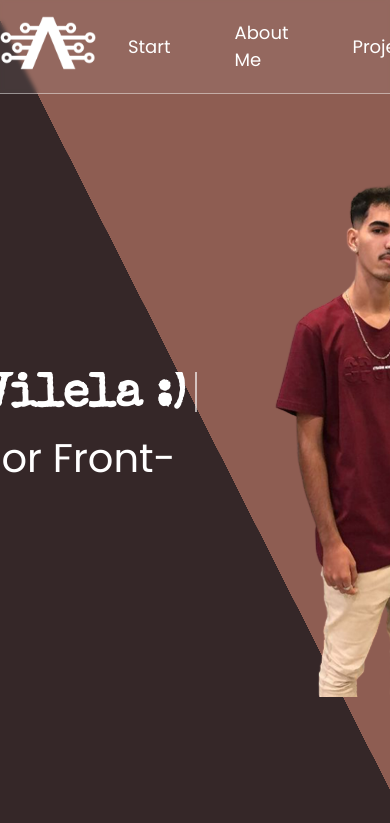
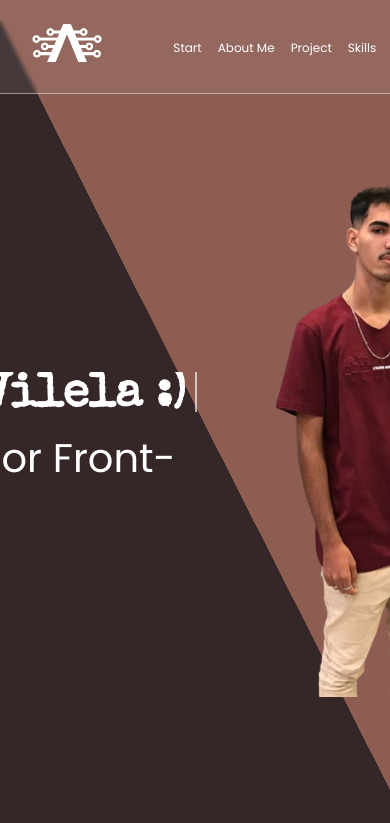
Before and after one commit to AndersonVilela/myprotifolio, a React (Create React App) app: page / in a window 390 px wide. Shown: the top 823 px of the page. Built offline with nearby package versions, Linux system fonts and the light colour scheme.

Commit message:
adicionando responsividade

```diff
--- a/src/components/Header/style.module.css
+++ b/src/components/Header/style.module.css
@@ -42,3 +42,71 @@
   color: #004fb0;
   transition: 0.4s;
 }
+
+@media (max-width: 820px) {
+
+  .Navbar {
+    width: 29.99rem;
+  }
+  .Logo {
+    width: 70px;
+    height: 70px;
+  }
+
+  .Refs li{
+    margin: 0 1rem;
+
+  }
+
+  .Refs li a {
+    font-size: 15px;
+  }
+}
+
+@media (max-width: 768px) {
+  .Navbar {
+    width: 47.7rem;
+  }
+}
+
+@media (max-width: 412px) {
+
+  .Navbar {
+    width: 26rem;
+  }
+  .Refs li a {
+    font-size: 13px;
+  }
+
+}
+
+@media (max-width: 384px) {
+
+  .Navbar {
+    width: 24rem;
+  }
+
+  .Refs li a {
+    font-size: 13px;
+  }
+}
+
+@media (max-width: 360px) {
+  .Navbar {
+    width: 22.5rem;
+  }
+
+  .Refs li a {
+    font-size: 12px;
+  }
+}
+
+@media (max-width: 394px) {
+  .Refs li a {
+    font-size: 12px;
+  }
+
+  .Refs li {
+    margin: 0  0.5rem;
+  }
+}
```
